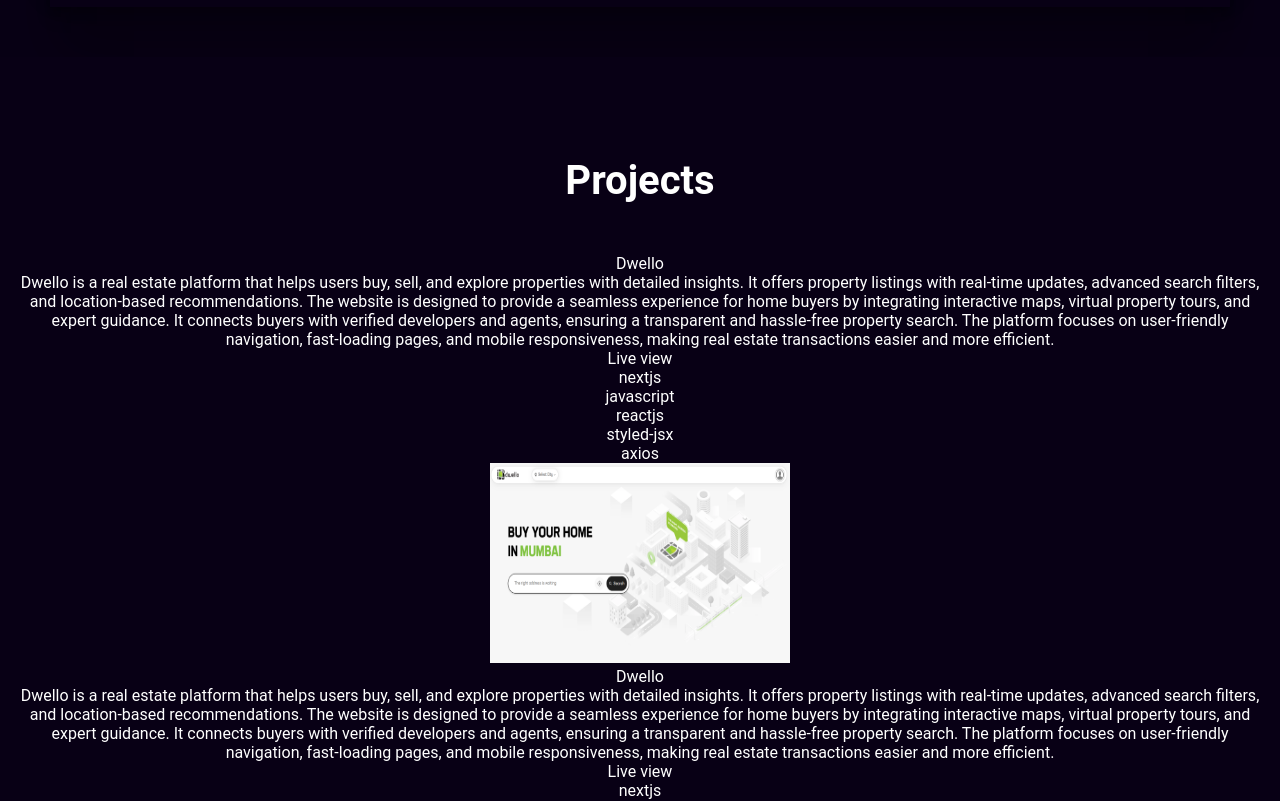
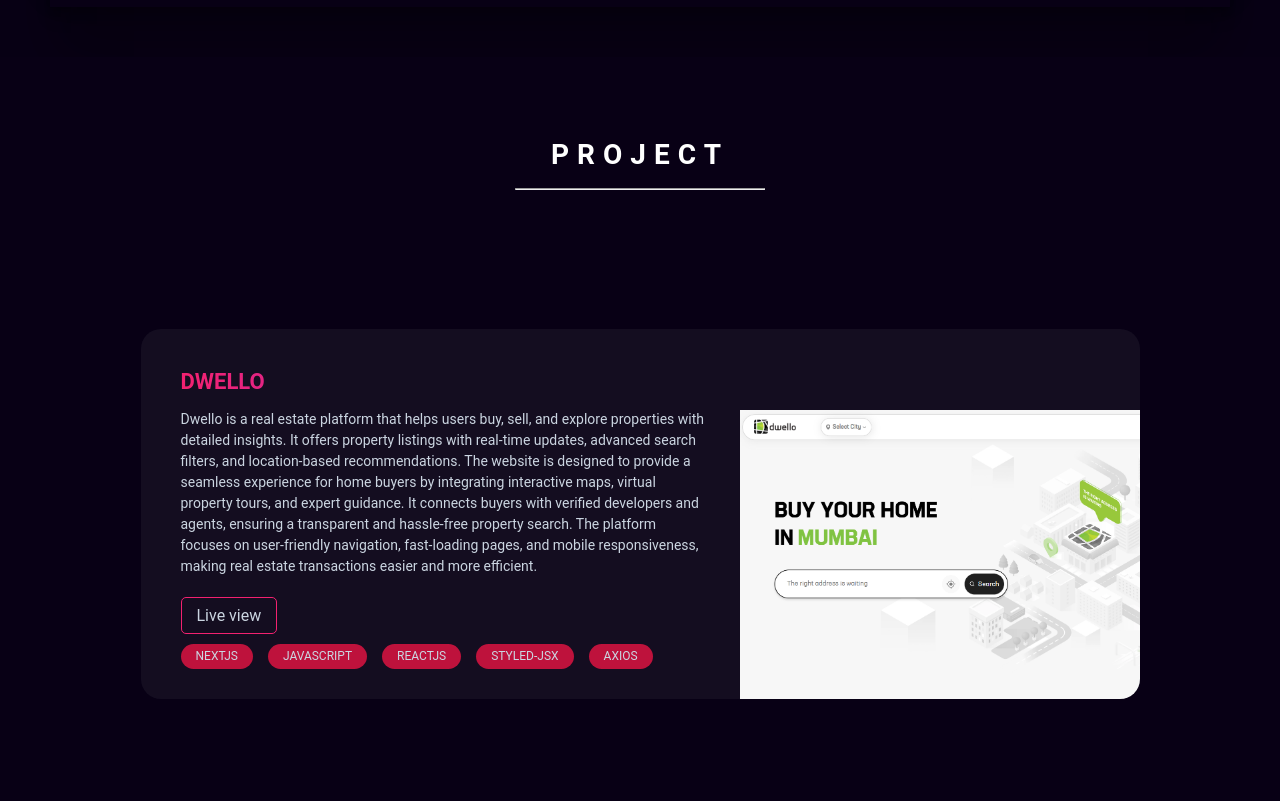
Before and after one commit to srikanth41684/my-portfolio, a Next.js app: page / in a window 1280 px wide. Shown: the part 1440-2241 px from the top of the page. Built offline with nearby package versions, Linux system fonts and the light colour scheme.

Commit message:
project design

```diff
--- a/components/projects/projectPage.js
+++ b/components/projects/projectPage.js
@@ -1,8 +1,9 @@
 import React from "react";
 import dwelloWeb from "@/public/projects/dwello.png";
-import ParallaxProjectCard from "../parallaxProjectCard/parallaxProjectCard";
 import { projectPageStyles } from "./projectPageStyles";
 import Image from "next/image";
+import { globalStyles } from "@/styles/globalStyles";
+import Link from "next/link";
 
 const ProjectPage = () => {
   const projects = [
@@ -24,37 +25,59 @@
       technologies: ["nextjs", "javascript", "reactjs", "styled-jsx", "axios"],
       image: dwelloWeb,
     },
+    {
+      id: 3,
+      title: "Dwello",
+      about:
+        "Dwello is a real estate platform that helps users buy, sell, and explore properties with detailed insights. It offers property listings with real-time updates, advanced search filters, and location-based recommendations. The website is designed to provide a seamless experience for home buyers by integrating interactive maps, virtual property tours, and expert guidance. It connects buyers with verified developers and agents, ensuring a transparent and hassle-free property search. The platform focuses on user-friendly navigation, fast-loading pages, and mobile responsiveness, making real estate transactions easier and more efficient.",
+      url: "https://dwello.in",
+      technologies: ["nextjs", "javascript", "reactjs", "styled-jsx", "axios"],
+      image: dwelloWeb,
+    },
   ];
   return (
     <>
+      <style jsx>{globalStyles}</style>
       <style jsx>{projectPageStyles}</style>
+      <div className={"commonContainer"}>
         <div className={"projectsSection"}>
-        <h2 className={"title"}>Projects</h2>
+          <div className={"mainTitle projectMainTitle"}>Project</div>
+          <hr className="hrLine" />
           <div className={"projectsContainer"}>
             {projects.map((project, index) => (
-            <div>
-              <div>
-                <div>
-                  <div>{project?.title}</div>
-                  <div>{project?.about}</div>
+              <div className={"projectFullContainer"}>
+                <div className={"projectContainer"}>
+                  <div className={"projectTitleContainer"}>
+                    <div className={"aboutProjectContainer"}>
+                      <div className={"projectTitle"}>{project?.title}</div>
+                      <div className={"projectAbout"}>{project?.about}</div>
                     </div>
-                <div>
-                  <div>Live view</div>
+                    <div classNmae={"projectViewContainer"}>
+                      <Link href={project?.url} target="_blank">
+                        <div className={"projectView"}>Live view</div>
+                      </Link>
+                      <div className={"techContainer"}>
                         {project?.technologies?.map((tech, index) => (
-                    <div key={index}>{tech}</div>
+                          <div className={"tectTitle"} key={index}>
+                            {tech}
+                          </div>
                         ))}
                       </div>
                     </div>
-              <div>
+                  </div>
+                  <div className={"projectImageContainer"}>
                     <Image
                       src={project?.image}
-                  width={300}
-                  height={200}
+                      className={"projectImage"}
+                      width={400}
+                      height={400}
                       alt={project?.title}
                     />
                   </div>
                 </div>
+              </div>
             ))}
+          </div>
         </div>
       </div>
     </>
--- a/components/projects/projectPageStyles.js
+++ b/components/projects/projectPageStyles.js
@@ -2,11 +2,19 @@
 
 export const projectPageStyles = css`
   .projectsSection {
-    padding: 100px 20px;
-    background: var(--bg-color);
-    color: white;
-    text-align: center;
-    min-height: 200vh;
+    max-width: 1366px;
+    margin: 0 auto;
+    padding: 65px 30px 30px;
+  }
+
+  .projectMainTitle {
+    position: sticky;
+    top: 80px;
+  }
+
+  .hrLine {
+    position: sticky;
+    top: 130px;
   }
 
   .title {
@@ -15,10 +23,112 @@
   }
 
   .projectsContainer {
+    position: relative;
+  }
+
+  .projectFullContainer {
+    flex-direction: column;
+    align-items: center;
+    height: 81vh;
+    display: flex;
+    justify-content: center;
+    position: sticky;
+    top: 132px;
+  }
+
+  .projectContainer {
+    display: flex;
+    gap: 30px;
+    background: #ffffff0d;
+    max-width: 999px;
+    border-radius: 20px;
+    overflow: hidden;
+    transition: background-color 0.3s ease;
+  }
+
+  .projectContainer:hover {
+    background: #ffffff20;
+  }
+
+  .projectTitleContainer {
+    display: flex;
+    padding: 40px 5px 30px 40px;
+    flex-direction: column;
+    gap: 20px;
+    width: 150%;
+  }
+
+  .aboutProjectContainer {
     display: flex;
     flex-direction: column;
-    align-items: center;
-    position: relative;
-    height: 100vh;
+    gap: 15px;
+  }
+
+  .projectTitle {
+    font-size: 22px;
+    text-transform: uppercase;
+    font-weight: 600;
+    line-height: 25px;
+    background: linear-gradient(to right, #f32170, #9333ea);
+    -webkit-background-clip: text;
+    -webkit-text-fill-color: transparent;
+    background-size: 100% 100%;
+    background-position: center;
+    display: inline-block;
+  }
+
+  .projectAbout {
+    font-size: 14px;
+    line-height: 21px;
+    color: #cbd5e1;
+    font-weight: 400;
+  }
+
+  .projectViewContainer {
+    display: flex;
+    flex-direction: column;
+    gap: 10px;
+  }
+
+  .projectView {
+    border: 1px solid #f32170;
+    border-radius: 5px;
+    font-size: 16px;
+    color: #cbd5e1;
+    padding: 8px 15px;
+    display: inline-flex;
+    cursor: pointer;
+  }
+
+  .techContainer {
+    display: flex;
+    flex-wrap: wrap;
+    gap: 15px;
+    padding-top: 10px;
+  }
+
+  .tectTitle {
+    background: #be123c;
+    border-radius: 25px;
+    padding: 5px 15px;
+    display: inline-flex;
+    color: #cbd5e1;
+    font-size: 12px;
+    line-height: 15px;
+    font-weight: 400;
+    text-transform: uppercase;
+  }
+
+  .projectImageContainer {
+    display: flex;
+    align-items: flex-end;
+    width: 40%;
+  }
+
+  :global(.projectImage) {
+    width: 400px;
+    height: 78%;
+    object-fit: cover;
+    object-position: left;
   }
 `;
```
Lines whose indentation alone changed are shown as unchanged.
